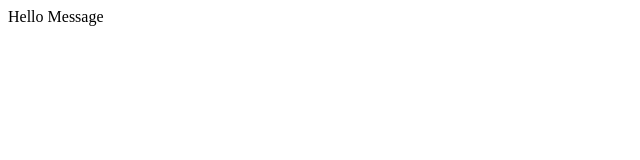
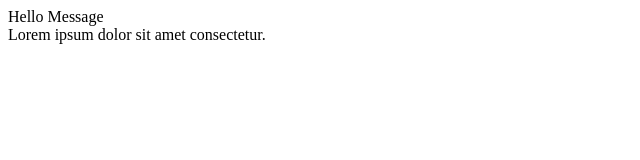
Before and after one commit to donia-shaker/exam-repo, a plain HTML site: page index.html in a window 1280 px wide. Shown: the whole page, without its empty margins (0-640 px from the left). Drawn offline with Linux system fonts and the light colour scheme.

Commit message:
add nav in header branch

```diff
--- a/index.html
+++ b/index.html
@@ -8,5 +8,6 @@
   </head>
   <body>
     <header>Hello Message</header>
+    <nav>Lorem ipsum dolor sit amet consectetur.</nav>
   </body>
 </html>
```
